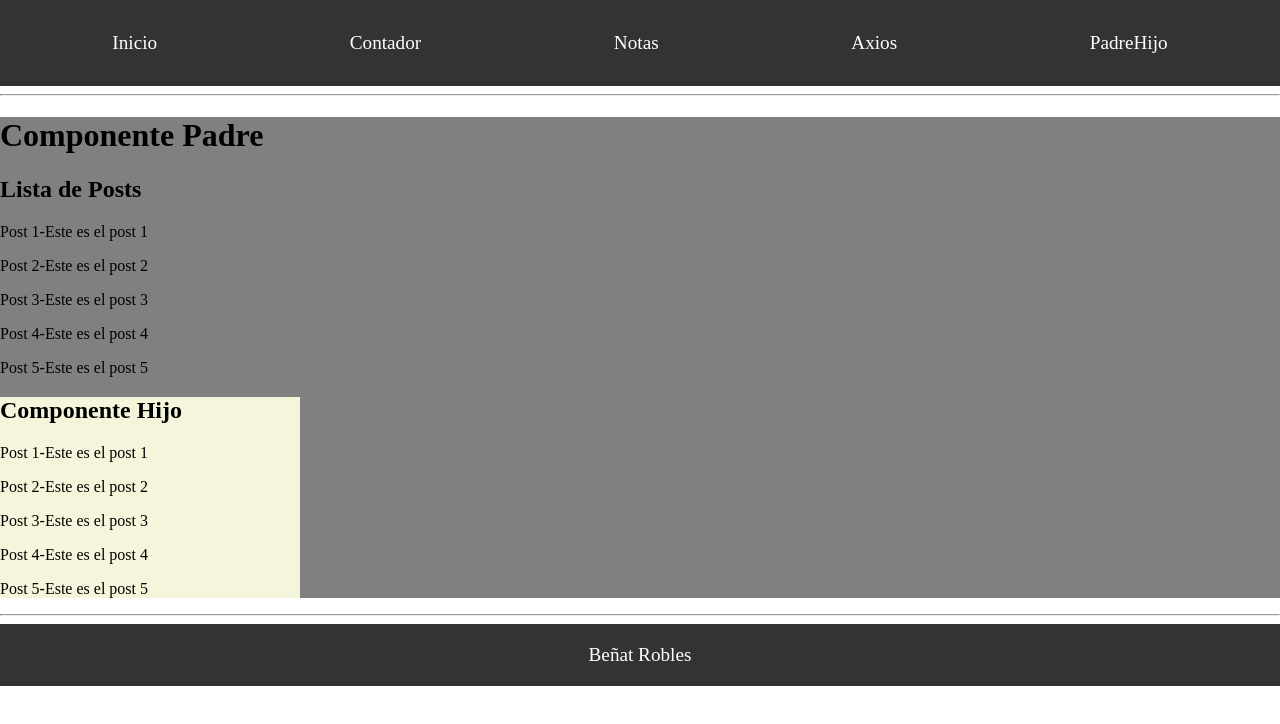
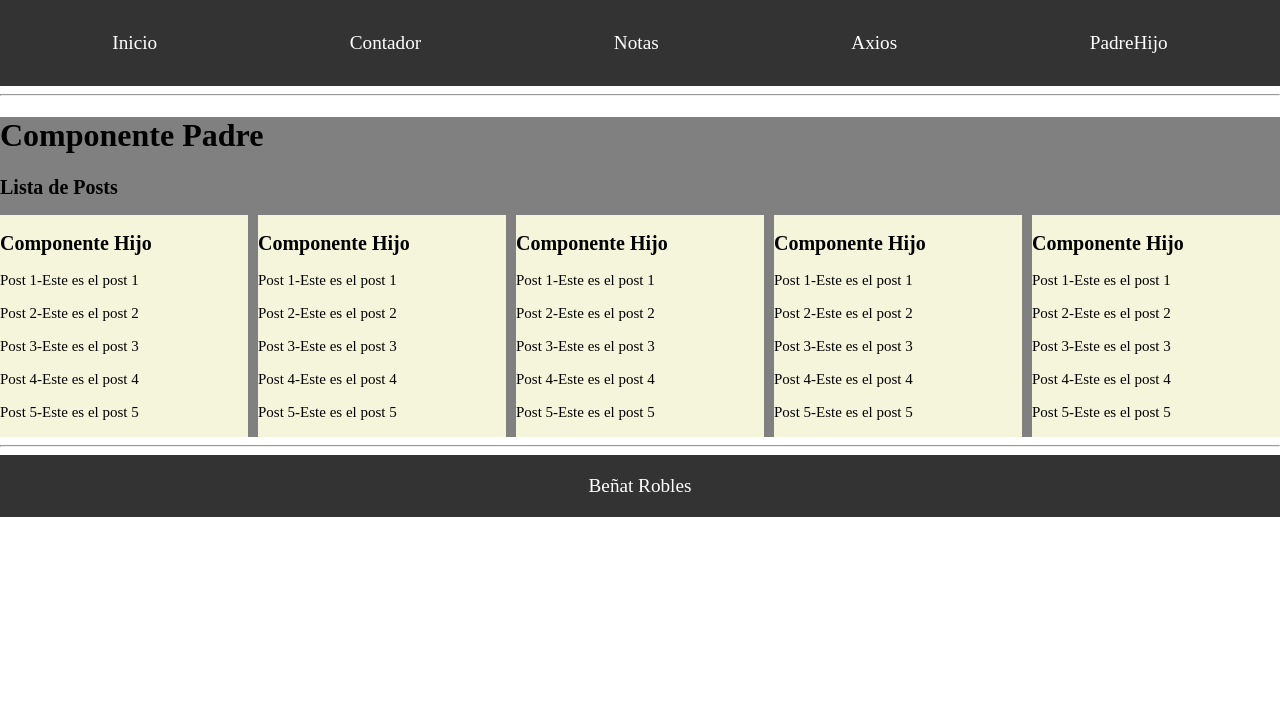
Before and after one commit to beniatrobles/apuntes-VUE, a Vue app in the folder apuntes/: page /padre_hijo in a window 1280 px wide. Shown: the top 724 px of the page. Built offline with nearby package versions, Linux system fonts and the light colour scheme.

Commit message:
componente padrehijo

```diff
--- a/apuntes/src/components/PostDetails.vue
+++ b/apuntes/src/components/PostDetails.vue
@@ -18,4 +18,11 @@ let props = defineProps({
     background-color: beige;
     width: 300px;
 }
+
+h2{
+    font-size: 20px;
+}
+li{
+    font-size: 15px;
+}
 </style>
--- a/apuntes/src/components/PostList.vue
+++ b/apuntes/src/components/PostList.vue
@@ -3,13 +3,15 @@
     <div class="padre">
         <h1>Componente Padre</h1>
         <h2>Lista de Posts</h2>
-        <ul v-for="post in posts" :key="post.id">
-            <li>{{ post.title }}-{{ post.description }}</li>
-        </ul>
-        <PostDetails :posts="posts"/>
+        <div class="contenedor">
+            <PostDetails :posts="posts" />
+            <PostDetails :posts="posts" />
+            <PostDetails :posts="posts" />
+            <PostDetails :posts="posts" />
+            <PostDetails :posts="posts" />
+        </div>
     </div>
     <hr>
-
 </template>
 <script setup>
 import { ref } from 'vue';
@@ -25,7 +27,12 @@ let posts = ref([
 
 </script>
 <style>
-.padre{
+.padre {
     background-color: gray;
 }
+
+.contenedor{
+    display: flex;
+    gap: 10px;
+}
 </style>
--- a/apuntes/src/router/index.js
+++ b/apuntes/src/router/index.js
@@ -3,7 +3,6 @@ import Home from '../views/Home.vue'
 import Contador from '../views/Contador.vue'
 import Notas from '../views/appNotas/appNotas.vue'
 import Axios from '../views/axios/axios.vue'
-import padre_hijo from '@/views/padre_hijo/padre_hijo.vue'
 import Padre_hijo from '@/views/padre_hijo/padre_hijo.vue'
 
 const routes = [
--- a/apuntes/src/views/Home.vue
+++ b/apuntes/src/views/Home.vue
@@ -1,11 +1,9 @@
 <template>
     <Navbar />
     <h1>Todos los ejercicios</h1>
-    <ul>
-        <li>
-            <router-link to="/notas">Notas</router-link>
-        </li>
-    </ul>
+    <h3>
+        <router-link to="/notas">Notas</router-link>
+    </h3>
     <Footer />
 </template>
 <script setup>
```
